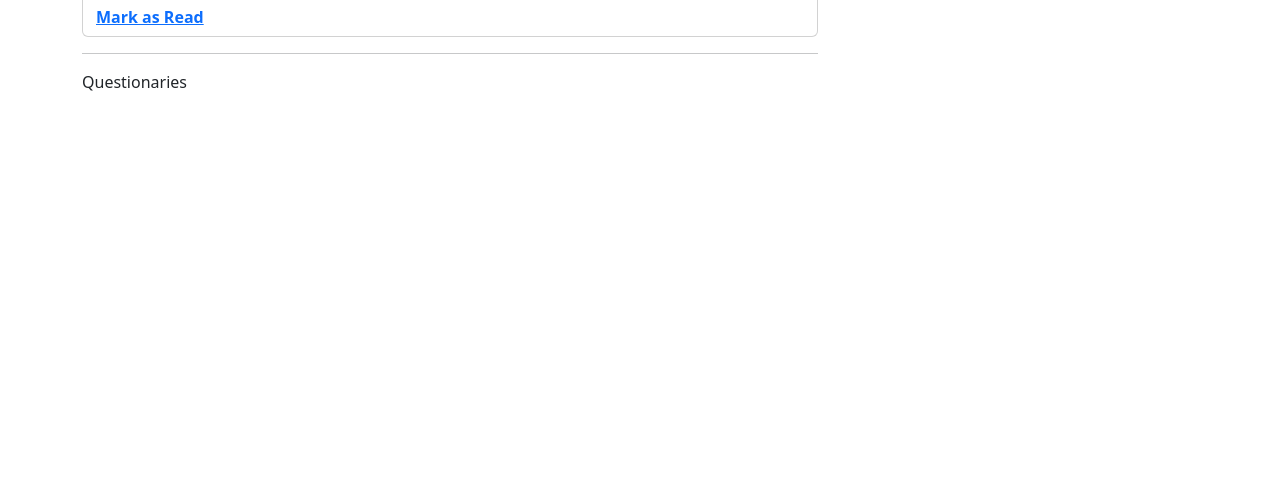
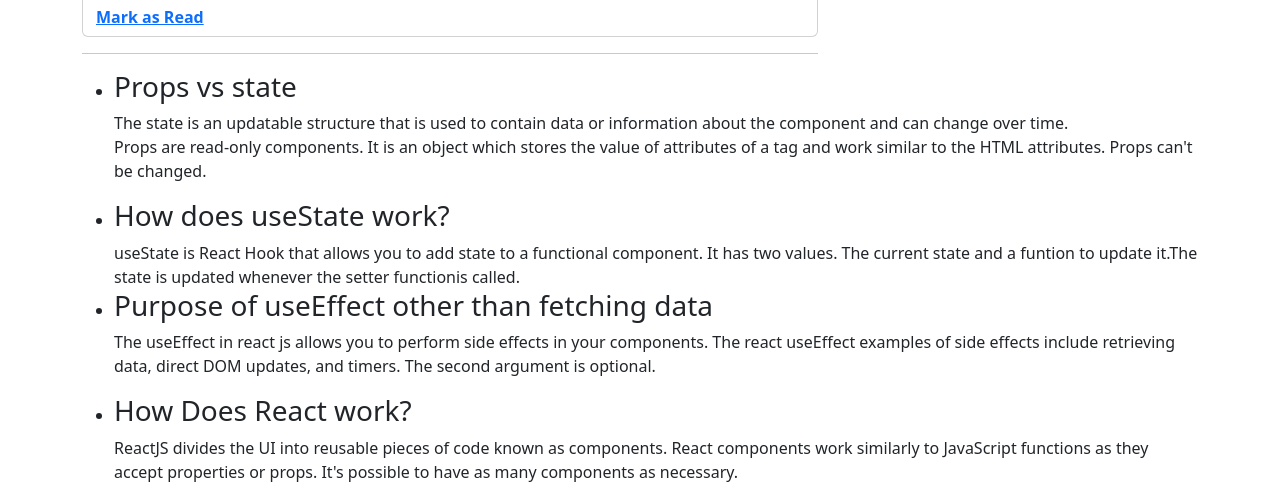
Before and after one commit to Ninjax11000/Assignment-7, a React (Vite) app: page / in a window 1280 px wide. Shown: the part 3077-3574 px from the top of the page. Before the commit the page ends 3187 px from the top, so only its background shows below. Built offline with nearby package versions, Linux system fonts and the light colour scheme.

Commit message:
added questionaries

```diff
--- a/src/App.jsx
+++ b/src/App.jsx
@@ -3,12 +3,13 @@ import { useState } from 'react'
 import './App.css'
 import 'bootstrap/dist/css/bootstrap.min.css';
 import Nav from './components/Navbar/Nav';
-import Questions from './components/Questionaries/Questions';
+import Questions from './components/Questionaries/Blog';
 import Blogs from './components/Blogs/Blogs';
 import Sidebar from './components/Sidebar/Sidebar';
 import { read } from '@popperjs/core';
 import { ToastContainer, toast } from 'react-toastify';
 import 'react-toastify/dist/ReactToastify.css';
+import Blog from './components/Questionaries/Blog';
 
 function App() {
   const [readTime, setReadTime]= useState(0)
@@ -30,7 +31,7 @@ function App() {
   const handleBookmark = (blog) => {
     const getBookmarks = bookmarks.find(bookmark => bookmark.id === blog.id);
     if (getBookmarks) {
-       toast("Already exists!!")
+       toast("You Have Already Bookmarked This Blog!")
         return;
     }
     const newBookmarks = [...bookmarks, blog];
@@ -53,7 +54,7 @@ function App() {
 
       </div>
       <ToastContainer></ToastContainer>
-      <Questions></Questions>
+      <Blog></Blog>
     </div>
   )
 }
--- a/src/components/Blog/Blog.jsx
+++ b/src/components/Blog/Blog1.jsx
@@ -2,7 +2,7 @@ import React from 'react';
 import { FontAwesomeIcon } from '@fortawesome/react-fontawesome'
 import { faBookmark} from '@fortawesome/free-solid-svg-icons'
 
-const Blog = (props) => {
+const Blog1 = (props) => {
 
     const handleReadTime= props.handleReadTime;
     const handleBookmark= props.handleBookmark;
@@ -33,4 +33,4 @@ const Blog = (props) => {
     );
 };
 
-export default Blog;
+export default Blog1;
--- a/src/components/Blogs/Blogs.jsx
+++ b/src/components/Blogs/Blogs.jsx
@@ -1,5 +1,5 @@
 import React, { useEffect, useState } from 'react';
-import Blog from '../Blog/Blog';
+import Blog1 from '../Blog/Blog1';
 import './Blogs.css'
 
 const Blogs = ({handleReadTime,handleBookmark}) => {
@@ -15,11 +15,11 @@ const Blogs = ({handleReadTime,handleBookmark}) => {
         <div>
             {
                 blogs.map((blog)=>(
-                    <Blog blog={blog}
+                    <Blog1 blog={blog}
                         key={blog.id}
                         handleReadTime={handleReadTime}
                         handleBookmark={handleBookmark}
-                    ></Blog>
+                    ></Blog1>
                 ))
             }
 
--- /dev/null
+++ b/src/components/Questionaries/Blog.jsx
@@ -0,0 +1,36 @@
+import React from 'react';
+
+const Blog = () => {
+    return (
+        <div>
+            <div>
+                <ul>
+                    <li><h3>Props vs state</h3>
+                        <p>
+                        The state is an updatable structure that is used to contain data or information about the component and can change over time.
+                        <p>
+                        Props are read-only components. It is an object which stores the value of attributes of a tag and work similar to the HTML attributes. Props can't be changed.
+                        </p>
+                        </p>
+                    </li>
+                    <li><h3>How does useState work?</h3>
+                    useState is React Hook that allows you to add state to a functional component.
+                    It has two values. The current state and a funtion to update it.The state is updated whenever the setter functionis called.
+                    </li>
+                    <li><h3>Purpose of useEffect other than fetching data</h3>
+                        <p>
+                        The useEffect in react js allows you to perform side effects in your components. The react useEffect examples of side effects include retrieving data, direct DOM updates, and timers. The second argument is optional.
+                        </p>
+                    </li>
+                    <li><h3>How Does React work?</h3>
+                     <p>
+                     ReactJS divides the UI into reusable pieces of code known as components. React components work similarly to JavaScript functions as they accept properties or props. It's possible to have as many components as necessary.
+                     </p>
+                    </li>
+                </ul>
+            </div>
+        </div>
+    );
+};
+
+export default Blog;
--- a/src/components/Questionaries/Questions.jsx
+++ /dev/null
@@ -1,13 +0,0 @@
-import React from 'react';
-
-const Questions = () => {
-    return (
-        <div>
-            <div>
-                <p>Questionaries</p>
-            </div>
-        </div>
-    );
-};
-
-export default Questions;
```
